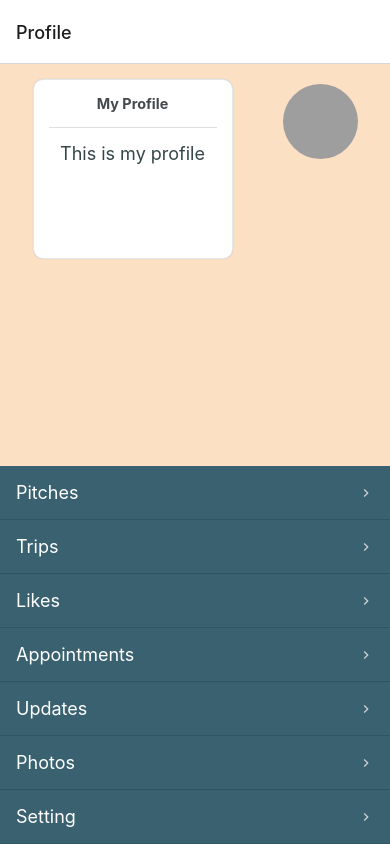
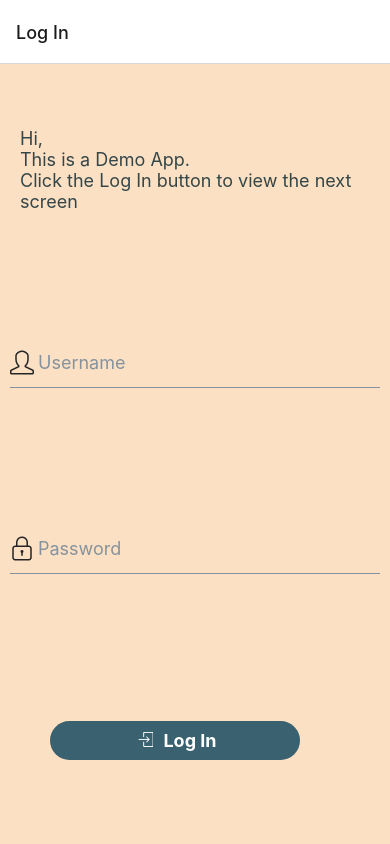
Before and after one commit to DocOnyx/CFG-demo-app, a React Native app in the folder DemoApp/: screen / in a window 390 px wide. Built offline with nearby package versions, Linux system fonts and the light colour scheme; grey boxes are pictures that could not be loaded.

Commit message:
Add Login Screen

```diff
--- a/DemoApp/App.js
+++ b/DemoApp/App.js
@@ -4,6 +4,7 @@ import { View } from 'react-native';
 import HomeScreen from './src/screens/HomeScreen';
 import ViewScreen from './src/screens/ViewScreen';
 import ProfileScreen from './src/screens/ProfileScreen';
+import LogInScreen from './src/screens/LogInScreen';
 import { createNativeStackNavigator } from '@react-navigation/native-stack';
 
 
@@ -13,7 +14,10 @@ export default function App() {
 
   return (
     <NavigationContainer>
-      <Stack.Navigator initialRouteName='Profile'>
+      <Stack.Navigator initialRouteName='Log In'>
+      <Stack.Screen
+        name="Log In"
+        component={ LogInScreen }/>
         <Stack.Screen
         name="Home"
         component={ HomeScreen }
--- /dev/null
+++ b/DemoApp/src/screens/LogInScreen.js
@@ -0,0 +1,65 @@
+import { StatusBar } from 'expo-status-bar';
+import { StyleSheet, Text, View } from 'react-native';
+import { Input, Icon, Button } from '@rneui/themed';
+
+export default function LogInScreen( { navigation, route }) {
+
+  return (
+    <View style={styles.bigContainer}>
+       <Text style={styles.text}>Hi,{"\n"}This is a Demo App.{"\n"}Click the Log In button to view the next screen</Text>
+    <Input
+    placeholder="Username"
+    leftIcon={{ type: 'simple-line-icon', name: 'user' }} />
+    <Input
+    placeholder="Password"
+    leftIcon={{ type: 'simple-line-icon', name: 'lock' }}
+    secureTextEntry={true} />
+ <Button
+              onPress={() =>
+                navigation.navigate('Tabs')}
+              title="Log In"
+              icon={{
+                name: 'login',
+                type: 'simple-line-icon',
+                size: 15,
+                color: 'white',
+              }}
+              iconContainerStyle={{ marginRight: 10 }}
+              titleStyle={{ fontWeight: '700' }}
+              buttonStyle={{
+                backgroundColor: '#396170',
+                borderColor: 'transparent',
+                borderWidth: 0,
+                borderRadius: 30,
+              }}
+              containerStyle={{
+                width: 250,
+                height: 50,
+                marginHorizontal: 50,
+                marginVertical: 10,
+              }}
+            />
+
+    </View>
+
+  );
+}
+
+const styles = StyleSheet.create({
+
+  bigContainer: {
+      flex:1,
+      backgroundColor: '#fbe0c3',
+      justifyContent: 'space-around',
+  },
+  text: {
+    fontSize: 18,
+    color: '#344648',
+    alignItems: 'center',
+    justifyContent: 'center',
+    marginLeft: 20
+  },
+
+
+
+});
```
